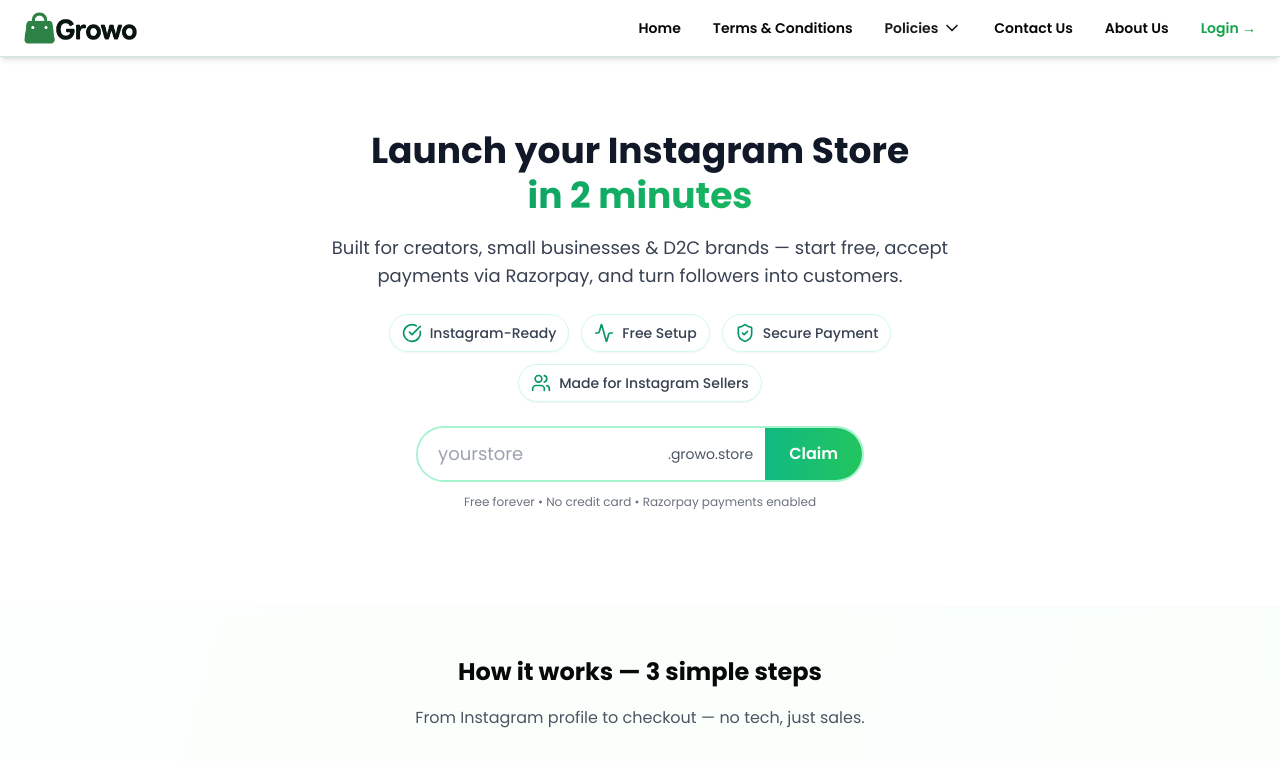
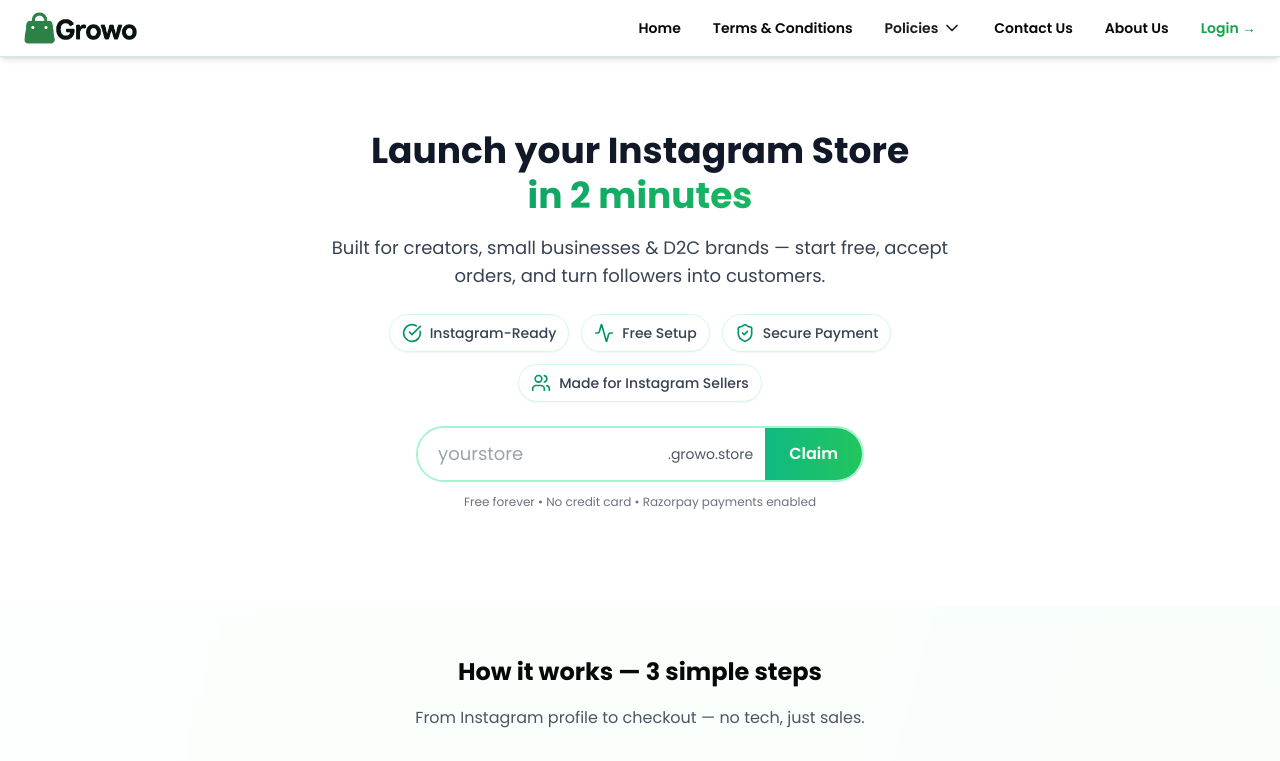
Before and after one commit to nilesh-developer/bazaar, a React (Vite) app in the folder frontend/: page / in a window 1280 px wide. Shown: the top 761 px of the page. Built offline with nearby package versions, Linux system fonts and the light colour scheme; no server answers.

Commit message:
Updated some lines

```diff
--- a/frontend/src/components/Home/Home.jsx
+++ b/frontend/src/components/Home/Home.jsx
@@ -182,7 +182,7 @@
                             {/* Subheading */}
                             <p className="text-base sm:text-lg text-gray-700 mb-6 px-2">
                                 Built for creators, small businesses & D2C brands — start free, accept
-                                payments via Razorpay, and turn followers into customers.
+                                orders, and turn followers into customers.
                             </p>
 
                             {/* Trust Badges */}
```
